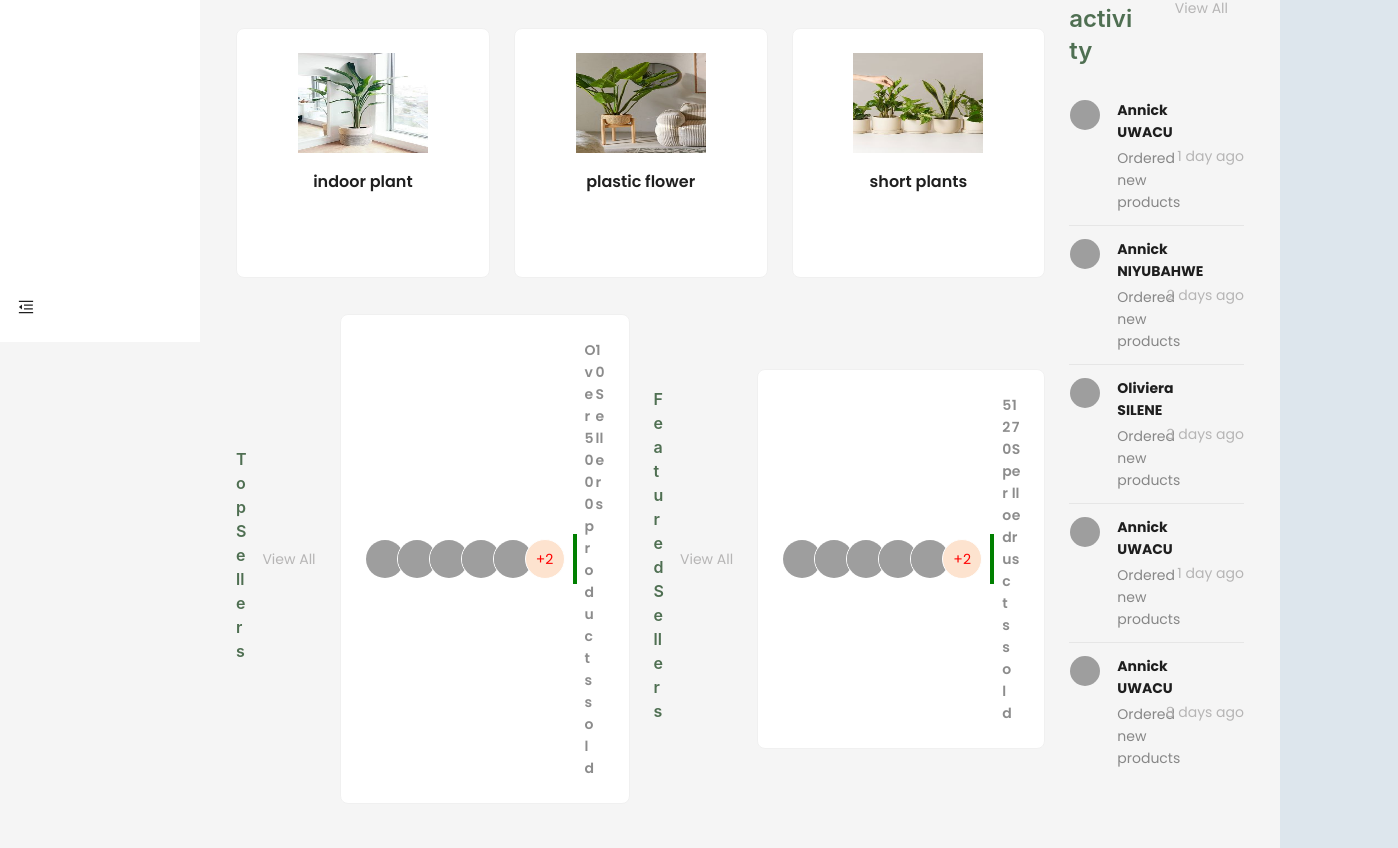
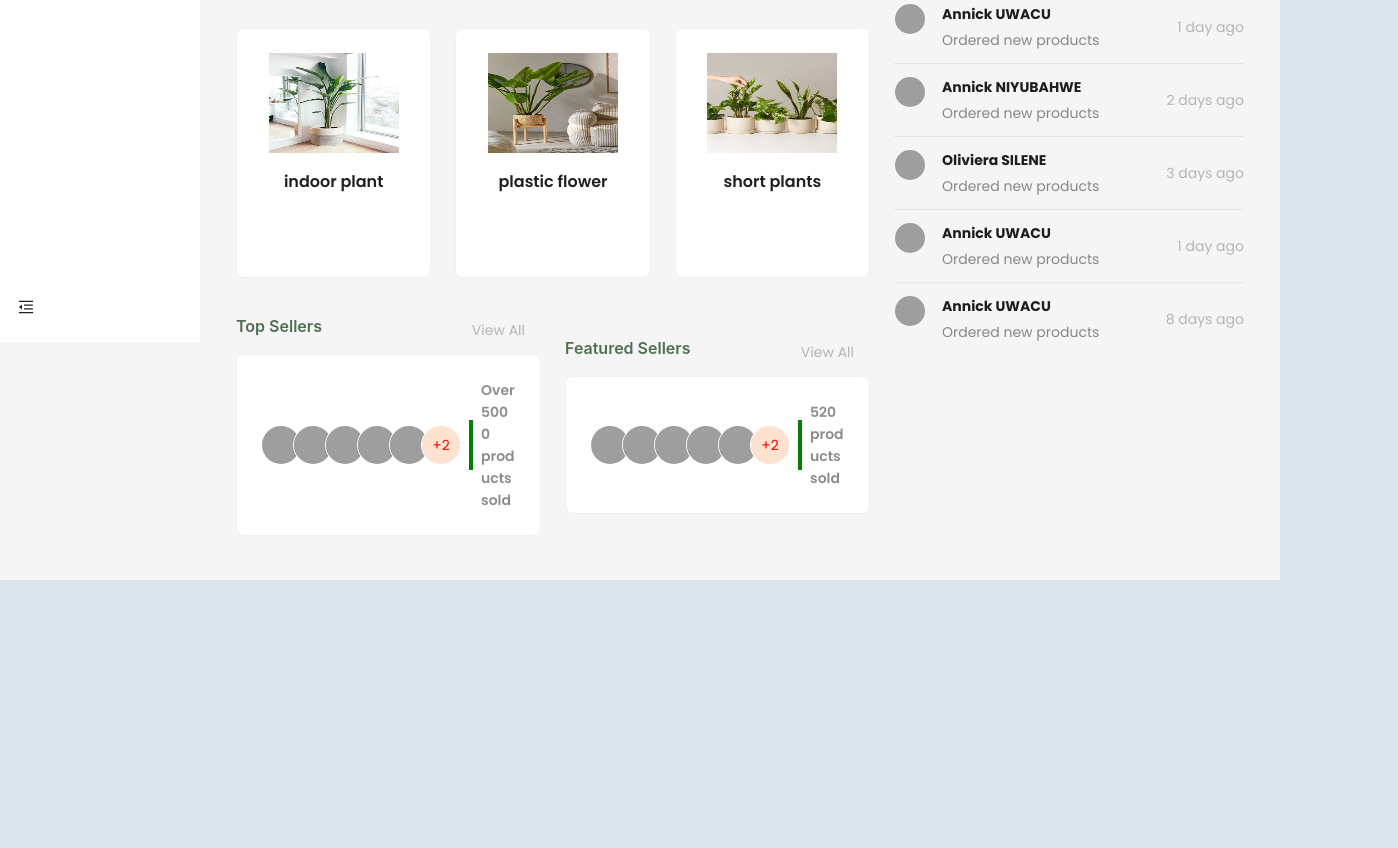
Before and after one commit to annick975/Ant_design, a React (Vite) app: page / in a window 1280 px wide. Shown: the part 458-1306 px from the top of the page, 1398 px wide, since content can reach past the window. After the commit the page ends 1038 px from the top, so only its background shows below. Built offline with nearby package versions, Linux system fonts and the light colour scheme; grey boxes are pictures that could not be loaded.

Commit message:
Slight Changes

```diff
--- a/src/App.css
+++ b/src/App.css
@@ -90,6 +90,7 @@
 
 .top-seller, .featured-seller{
   flex: 1;
+
 }
 
 .divider{
--- a/src/components/SellerLists.tsx
+++ b/src/components/SellerLists.tsx
@@ -3,7 +3,7 @@ import { Avatar, Button, Card, Divider, Flex, Tooltip, Typography } from "antd";
 const SellerLists = () => {
   return (
     <Flex align="center" justify="space-between" gap="large">
-      <Flex gap="small" className="top-seller">
+      <Flex vertical direction="column" gap="small" className="top-seller">
         <Flex align="center" justify="space-between">
           <Typography.Title level={5} className="primary--color">
             Top Sellers
@@ -60,15 +60,15 @@ const SellerLists = () => {
               <Typography.Text type="secondary" strong>
                 Over 5000 products sold
               </Typography.Text>
-              <Typography.Text type="secondary" strong>
+              {/* <Typography.Text type="secondary" strong>
                 10 Sellers
-              </Typography.Text>
+              </Typography.Text> */}
             </Flex>
           </Flex>
         </Card>
       </Flex>
 
-      <Flex gap="small" className="featured-seller">
+      <Flex vertical direction="column" gap="small" className="featured-seller">
         <Flex align="center" justify="space-between">
           <Typography.Title level={5} className="primary--color">
             Featured Sellers
@@ -122,12 +122,12 @@ const SellerLists = () => {
 
             <Divider type="vertical" className="divider" />
             <Flex>
-              <Typography.Text type="secondary" strong>
+              <Typography.Text type="secondary" strong >
                 520 products sold
               </Typography.Text>
-              <Typography.Text type="secondary" strong>
+              {/* <Typography.Text type="secondary" strong >
                 17 Sellers
-              </Typography.Text>
+              </Typography.Text> */}
             </Flex>
           </Flex>
         </Card>
```
